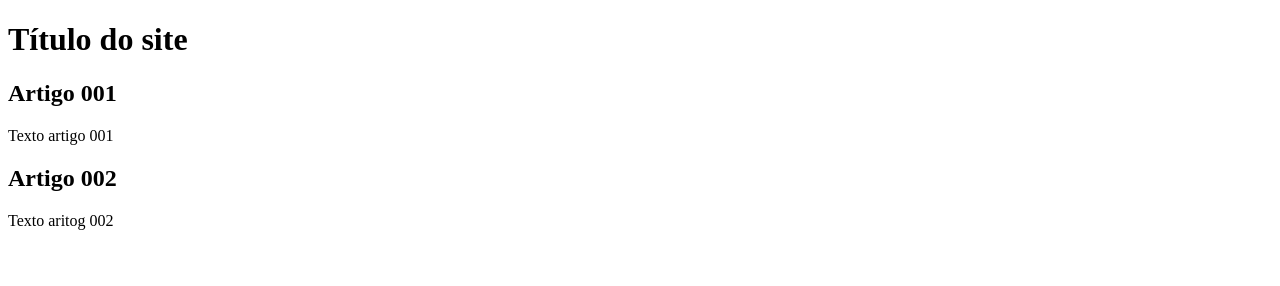
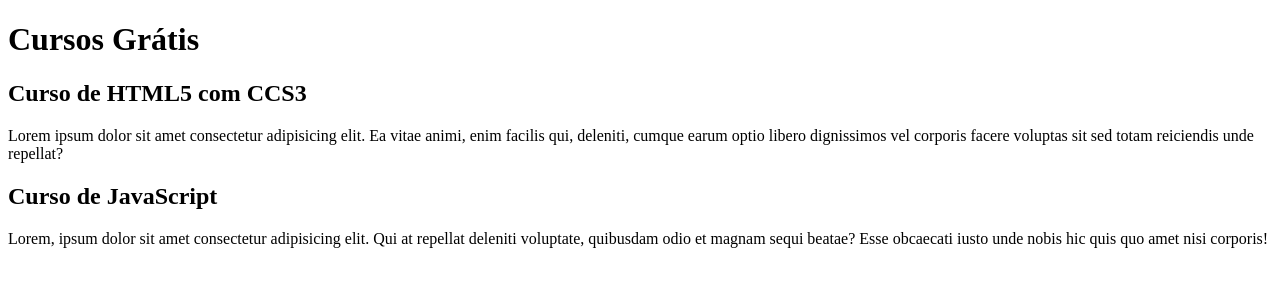
Before and after one commit to guisilverio/Projeto-site, a plain HTML site: page index.html in a window 1280 px wide. Drawn offline with Linux system fonts and the light colour scheme.

Commit message:
Comecei a escrever o conteúdo

```diff
--- a/index.html
+++ b/index.html
@@ -8,15 +8,15 @@
 <body>
     <main>
         <header>
-            <h1>Título do site</h1>
+            <h1>Cursos Grátis</h1>
         </header>
         <article>
-            <h2>Artigo 001</h2>
-            <p>Texto artigo 001</p>
+            <h2>Curso de HTML5 com CCS3</h2>
+            <p>Lorem ipsum dolor sit amet consectetur adipisicing elit. Ea vitae animi, enim facilis qui, deleniti, cumque earum optio libero dignissimos vel corporis facere voluptas sit sed totam reiciendis unde repellat?</p>
         </article>
         <article>
-            <h2>Artigo 002</h2>
-            <p>Texto aritog 002</p>
+            <h2>Curso de JavaScript</h2>
+            <p>Lorem, ipsum dolor sit amet consectetur adipisicing elit. Qui at repellat deleniti voluptate, quibusdam odio et magnam sequi beatae? Esse obcaecati iusto unde nobis hic quis quo amet nisi corporis!</p>
         </article>
     </main>
 
```
